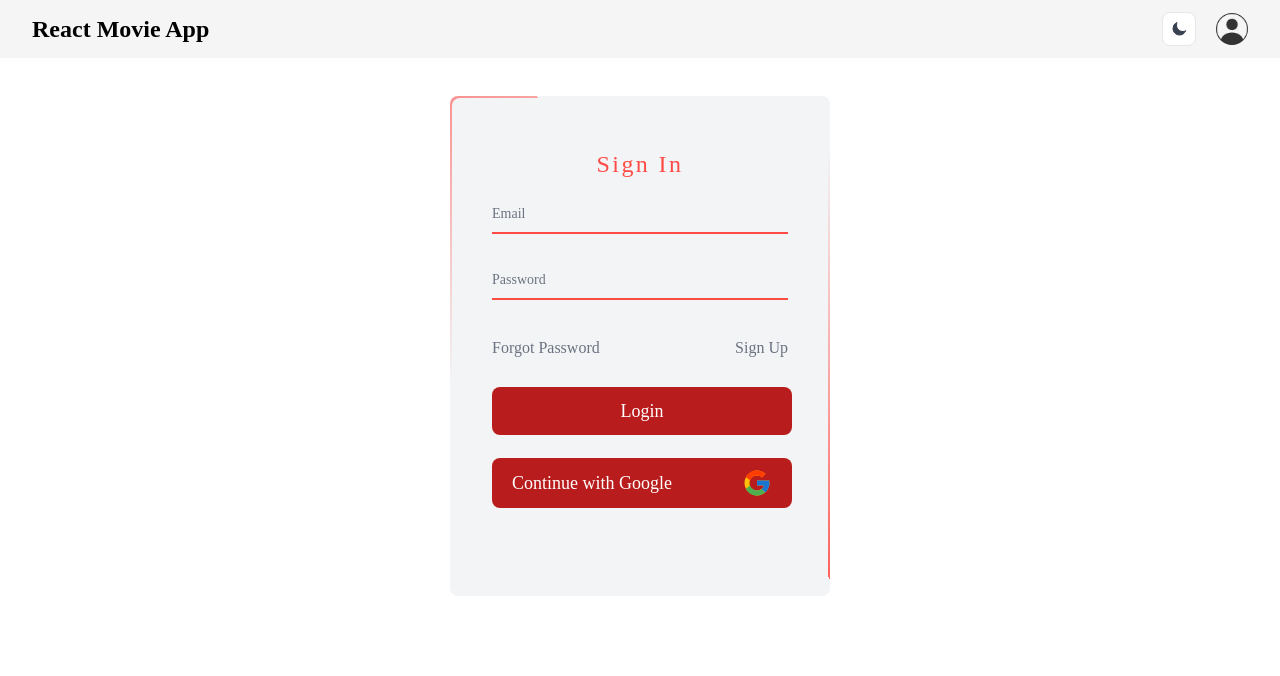
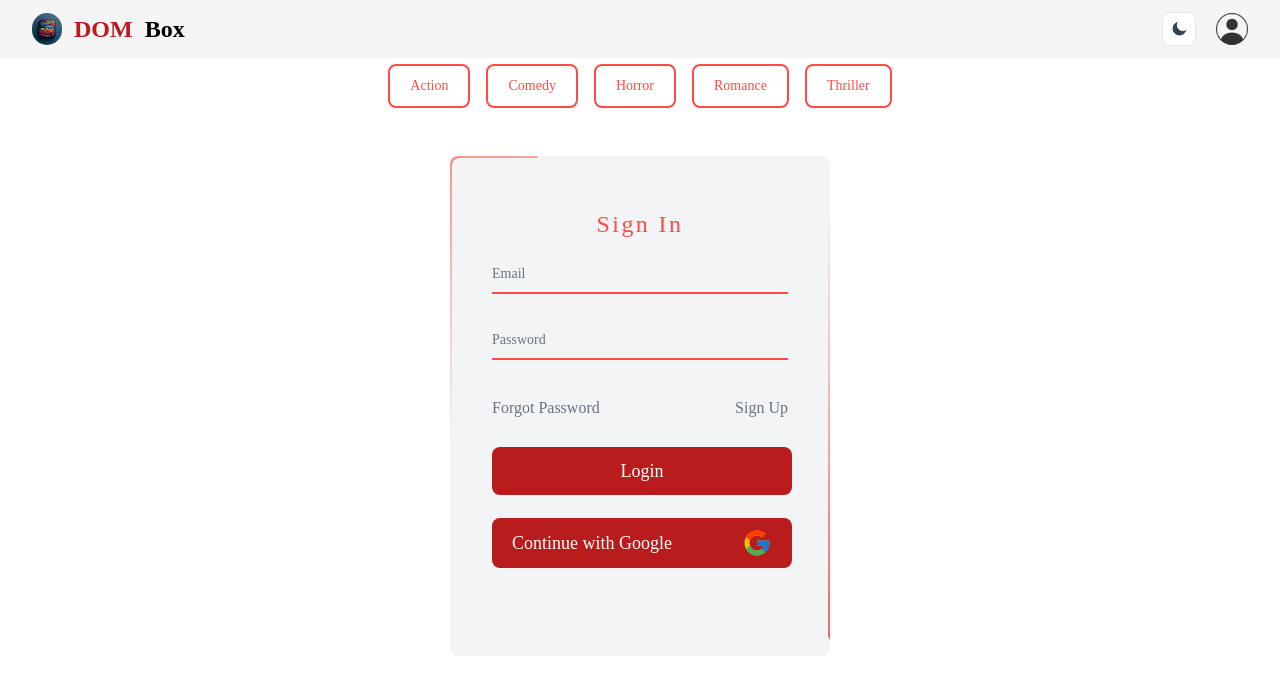
Before and after one commit to osmannuriturhan/MovieApp, a React (Create React App) app: page /login in a window 1280 px wide. Shown: the top 676 px of the page. Built offline with nearby package versions, Linux system fonts and the light colour scheme; no server answers.

Commit message:
Update favicon and add movie icon Add Categories component Update Navbar logo Update movie card CSS

```diff
--- a/public/index.html
+++ b/public/index.html
@@ -2,7 +2,7 @@
 <html lang="en">
   <head>
     <meta charset="utf-8" />
-    <link rel="icon" href="%PUBLIC_URL%/favicon.ico" />
+    <link rel="icon" href="./movie-icon.jpg" />
     <meta name="viewport" content="width=device-width, initial-scale=1" />
     <meta name="theme-color" content="#000000" />
     <meta
--- /dev/null
+++ b/src/components/Categories.jsx
@@ -0,0 +1,26 @@
+import React from "react";
+import { NavLink } from "react-router-dom";
+
+const Catagories = () => {
+  return (
+    <div className="flex justify-center">
+      <NavLink to="/catagories/1" className="btn-danger-bordered m-2">
+        Action
+      </NavLink>
+      <NavLink to="/catagories/2" className="btn-danger-bordered m-2">
+        Comedy
+      </NavLink>
+      <NavLink to="/catagories/3" className="btn-danger-bordered m-2">
+        Horror
+      </NavLink>
+      <NavLink to="/catagories/4" className="btn-danger-bordered m-2">
+        Romance
+      </NavLink>
+      <NavLink to="/catagories/5" className="btn-danger-bordered m-2">
+        Thriller
+      </NavLink>
+    </div>
+  );
+};
+
+export default Catagories;
--- a/src/components/Navbar.jsx
+++ b/src/components/Navbar.jsx
@@ -4,6 +4,7 @@ import { Link } from "react-router-dom";
 import avatar from "../assets/icons/avatar.png";
 import Switch from "./Switch";
 import { useAuthContext } from "../context/AuthContext";
+import Image from "../assets/icons/DOM-Logo.png";
 
 function classNames(...classes) {
   return classes.filter(Boolean).join(" ");
@@ -20,7 +21,11 @@ export default function Navbar() {
         <div className="mx-auto px-2 sm:px-6 lg:px-8">
           <div className="relative flex items-center justify-between">
             <Link className="pr-2 text-2xl font-semibold" to="/">
-              React Movie App
+              <div className="flex gap-3">
+                <img className="w-[30px] rounded-full" src={Image} alt="" />{" "}
+                <span className=" text-red-700">DOM</span>
+                <span>Box</span>
+              </div>
             </Link>
 
             <div className="absolute inset-y-0 right-0 flex items-center pr-2 sm:static sm:inset-auto sm:ml-6 sm:pr-0">
--- a/src/index.css
+++ b/src/index.css
@@ -40,6 +40,7 @@ body {
 /* MovieCard Custom CSS */
 .movie {
   background-color: #080f36;
+
   border-radius: 3px;
   box-shadow: 4px 4px 5px rgba(63, 60, 60, 0.5);
   overflow: hidden;
@@ -48,18 +49,28 @@ body {
   height: 510px;
   position: relative;
   cursor: pointer;
+  border: 2px solid #080f36;
+  transition: 0.5s all;
 }
 
 .movie img {
   object-fit: cover;
   height: 450px;
   max-width: 100%;
+  transition: 0.5s all;
+}
+
+.movie:hover {
+  transform: scale(1.1);
+  transition: 0.5s all;
 }
 
 .movie-over {
   position: absolute;
-  background-color: rgba(255, 255, 255, 0.7);
-  color: #000;
+  /* background-color: rgba(255, 255, 255, 0.7); */
+  background-color: rgba(128, 128, 128, 0.521);
+  /* color: #000; */
+  color: white;
   bottom: 0;
   left: 0;
   right: 0;
--- a/src/router/AppRouter.jsx
+++ b/src/router/AppRouter.jsx
@@ -6,11 +6,13 @@ import Register from "../pages/Register";
 import MovieDetail from "../pages/MovieDetail";
 import Navbar from "../components/Navbar";
 import PrivateRouter from "./PrivateRouter";
+import Categories from "../components/Categories";
 
 const AppRouter = () => {
   return (
     <>
       <Navbar />
+      <Categories />
       <Routes>
         <Route path="/" element={<Main />} />
         <Route path="/login" element={<Login />} />
```
Also changed, not shown: src/assets/icons/DOM-Logo.png (added).
